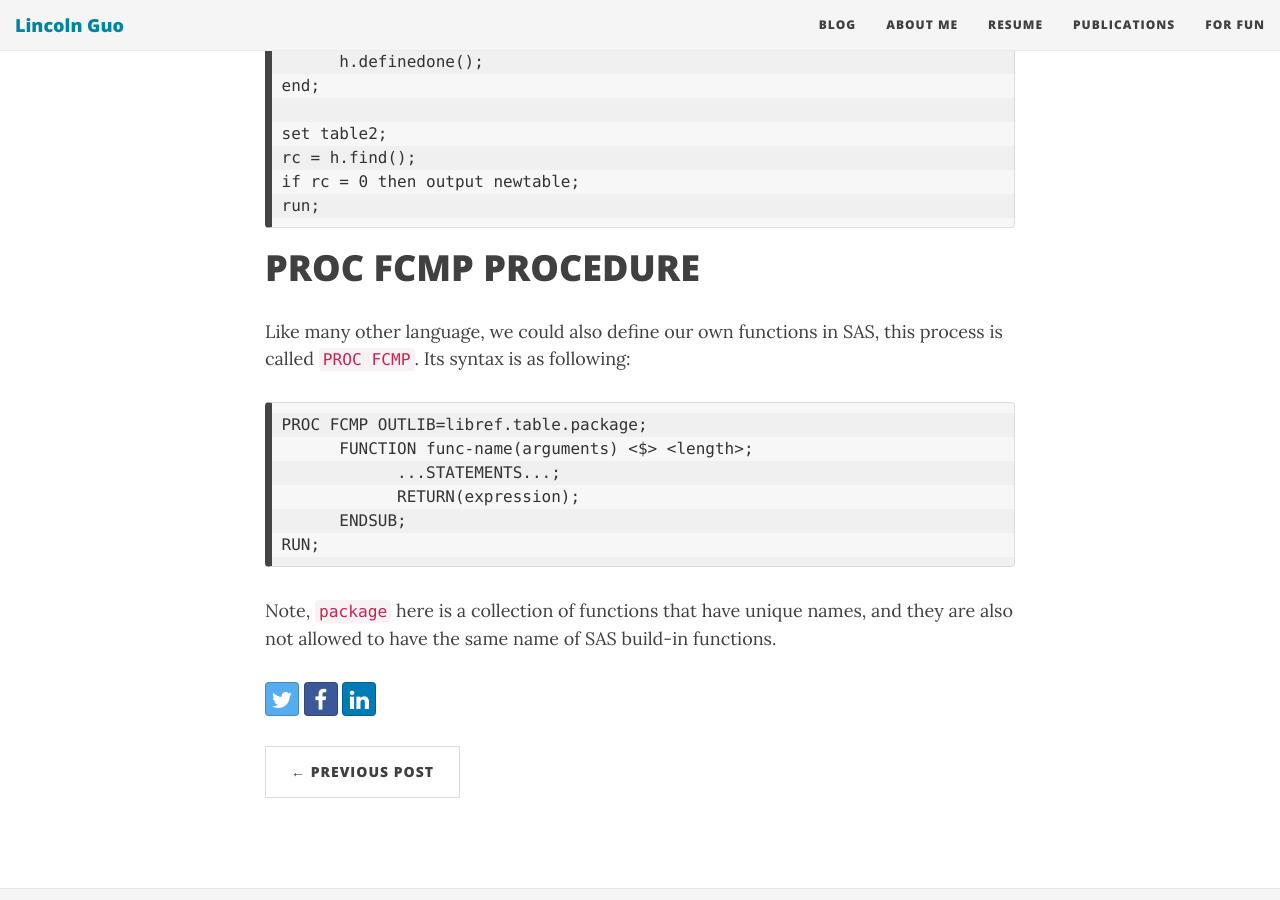
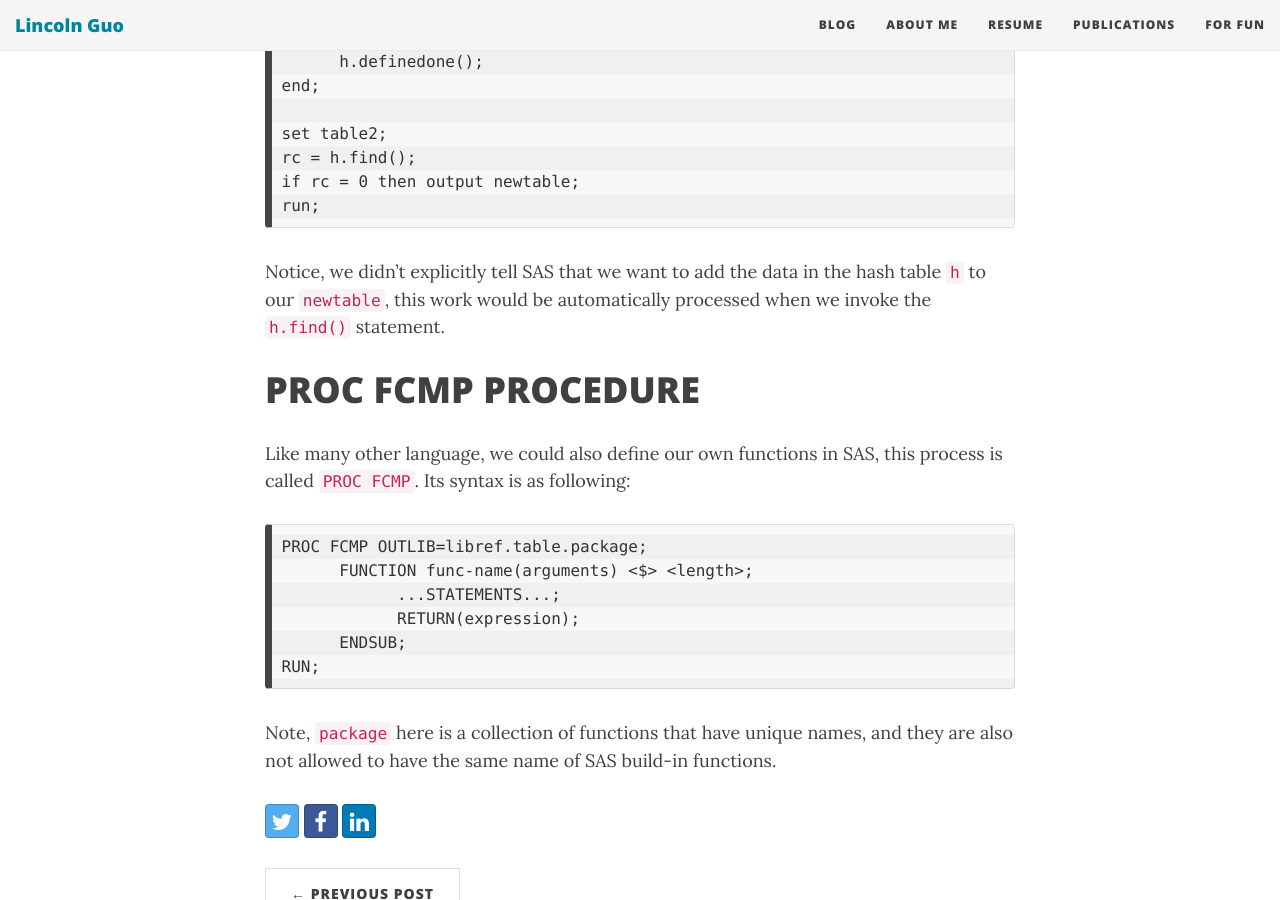
Before and after one commit to LinyiGuo96/LinyiGuo96.github.io, a Jekyll site: the page built from _posts/2021-04-28-SAS-Advanced-Study-Notes.md, in a window 1280 px wide and 900 px high, scrolled down 12532 px. Built offline with Jekyll 4.4.1, drawn with Linux system fonts in a browser that asks for light colours; nearby versions of some CDN libraries; comment, search, counter and statistics services are not loaded.

Commit message:
Update 2021-04-28-SAS-Advanced-Study-Notes.md

````diff
--- a/_posts/2021-04-28-SAS-Advanced-Study-Notes.md
+++ b/_posts/2021-04-28-SAS-Advanced-Study-Notes.md
@@ -347,6 +347,7 @@ if rc = 0 then output newtable;
 run;
 ```
 
+Notice, we didn't explicitly tell SAS that we want to add the data in the hash table `h` to our `newtable`, this work would be automatically processed when we invoke the `h.find()` statement.
 
 
 # PROC FCMP PROCEDURE
````
